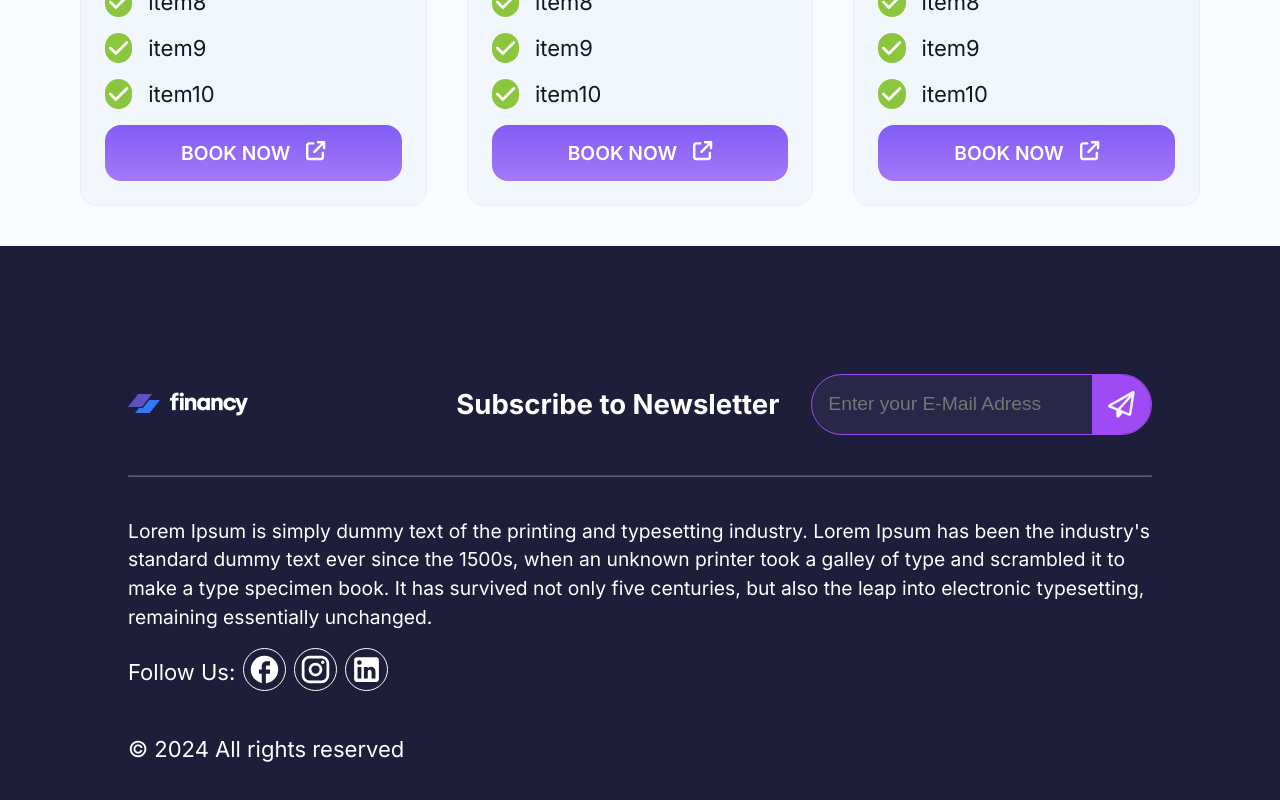
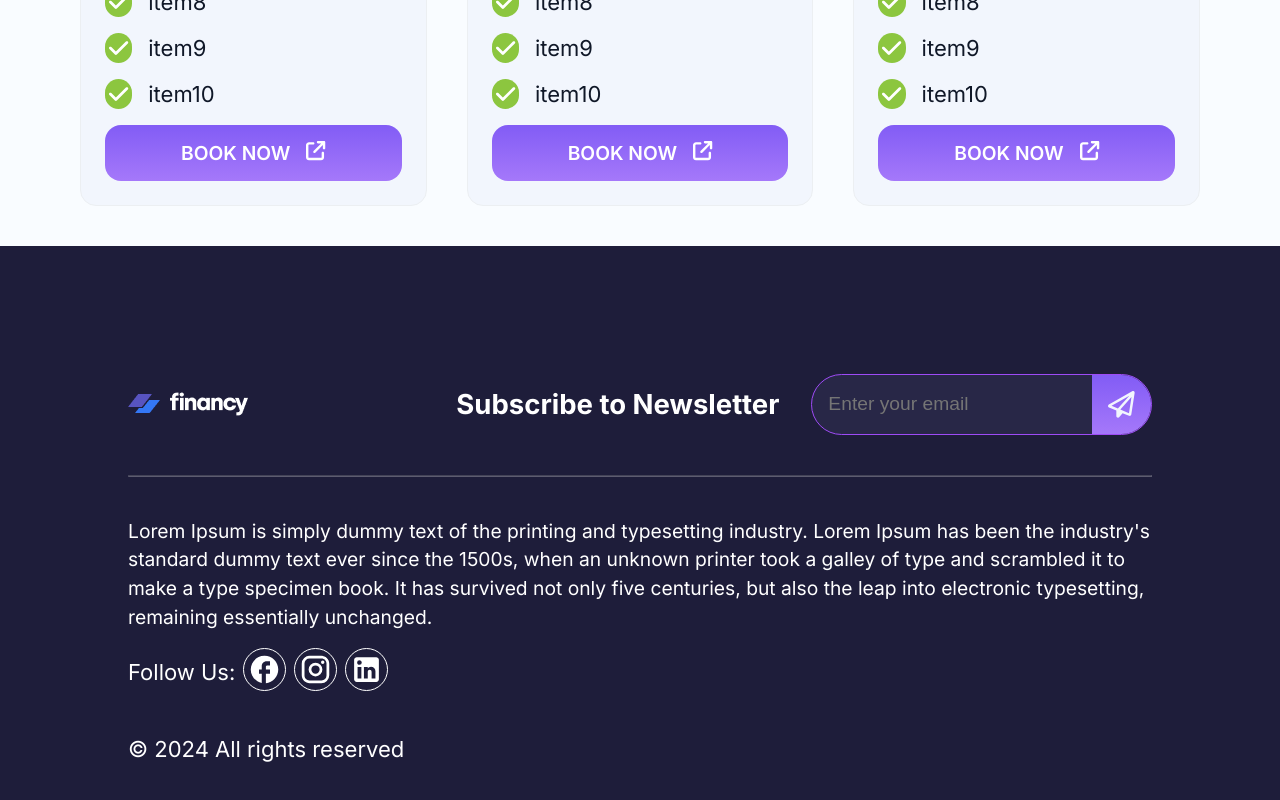
Before and after one commit to danielgen01/financy, a Next.js app: page / in a window 1280 px wide. Shown: the part 3663-4463 px from the top of the page. Built offline with nearby package versions, Linux system fonts and the light colour scheme; no server answers.

Commit message:
chore: adjust newsletter input styling

```diff
--- a/src/app/components/Footer/Footer.styles.module.css
+++ b/src/app/components/Footer/Footer.styles.module.css
@@ -49,7 +49,7 @@
     display: flex;
     align-items: center;
     justify-content: center;
-    background-color: var(--color-custom-purple);
+    background: var(--color-button-gradient);
     padding: var(--spacing-md);
     border-top-right-radius: var(--border-radius-full);
     border-bottom-right-radius: var(--border-radius-full);
@@ -69,7 +69,6 @@
 
 .StyledIconPaperPlane {
    color: var(--color-light-white);
-    border:none ! important;
 
 }
 
--- a/src/app/components/Footer/Footer.tsx
+++ b/src/app/components/Footer/Footer.tsx
@@ -64,7 +64,7 @@ const EmailNewsletterInput = () => {
     <div className={styles.StyledInputBox}>
       <input
         className={styles.StyledInputField}
-        placeholder="Enter your E-Mail Adress"
+        placeholder="Enter your email"
         minLength={5}
         type="email"
       />
```
